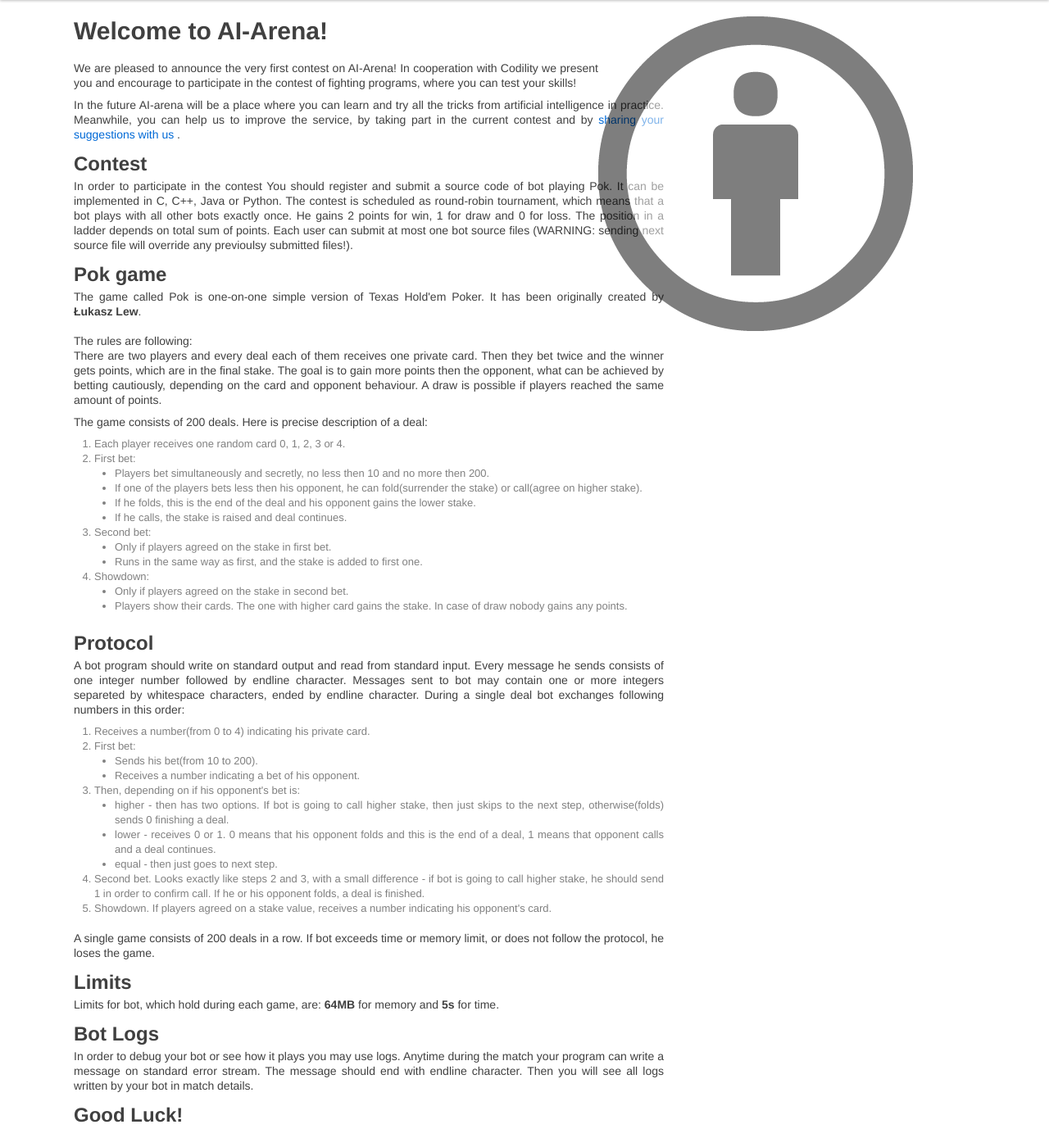
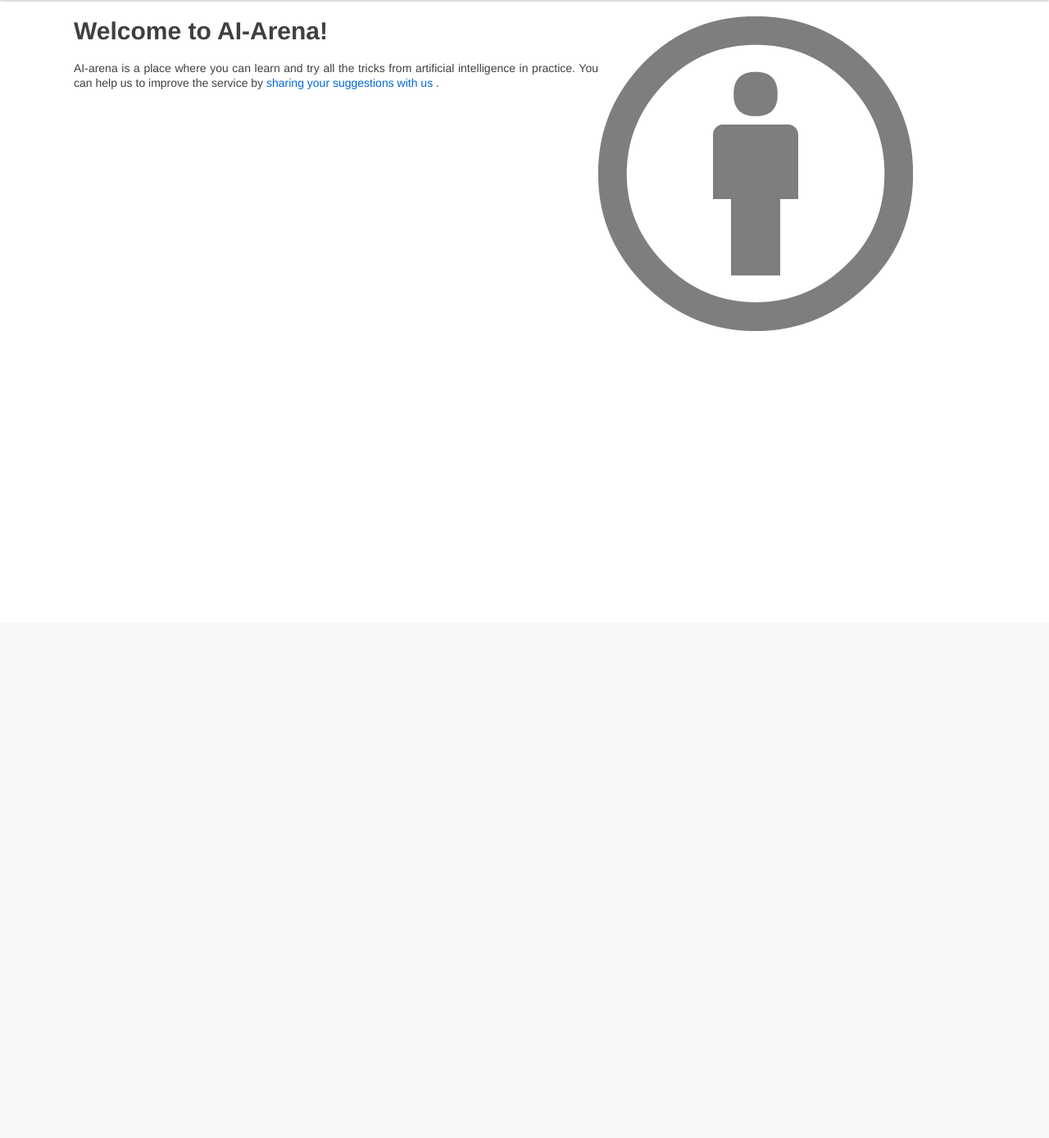
Before and after one commit to Buzdygan/ai-arena, a Django app: page / in a window 1280 px wide. Shown: the part 40-1429 px from the top of the page at 82% size. After the commit the page ends 444 px from the top, so only its background shows below. Run offline with Django 3.2, Linux system fonts and the light colour scheme; parts of the project's set-up code (start-up, migrations or seed data) failed here and were passed over; some libraries are stand-ins or nearby versions.

Commit message:
Reversing from may contest version

```diff
--- a/ai_arena/contests/may_contest_views.py
+++ b/ai_arena/contests/may_contest_views.py
@@ -139,9 +139,6 @@ def uploaded_for_tests(request):
     return render_to_response('may_contest/uploaded_for_testing.html',
             context_instance=RequestContext(request))
 
-def contact(request):
-    return render_to_response('may_contest/contact.html',
-            context_instance=RequestContext(request))
 
 def online_bot_uploaded(request, bot_name):
     return render_to_response('may_contest/online_bot_uploaded.html',
--- a/ai_arena/contests/views.py
+++ b/ai_arena/contests/views.py
@@ -15,3 +15,7 @@ def error(request):
     """
     return render_to_response('error.html',
             context_instance=RequestContext(request))
+
+def contact(request):
+    return render_to_response('contact.html',
+            context_instance=RequestContext(request))
--- a/ai_arena/templates/index.html
+++ b/ai_arena/templates/index.html
@@ -14,111 +14,9 @@
 <h1> Welcome to AI-Arena! </h1>
 
 <p class='p_news'>
-We are pleased to announce the very first contest on AI-Arena!
-In cooperation with Codility we present you and encourage to participate in the contest of fighting programs, where you can test
-your skills!
+AI-arena is a place where you can learn and try all the tricks from artificial intelligence in practice.
+You can help us to improve the service by <a href="{% url contact_us %}" > sharing your suggestions with us </a>.
 </p>
-
-<p class='p_news'>
-In the future AI-arena will be a place where you can learn and try all the tricks from artificial intelligence in practice.
-Meanwhile, you can help us to improve the service, by taking part in the current contest
-and by <a href="{% url may_contest_contact_us %}" > sharing your suggestions with us </a>.
-</p>
-
-<h2> Contest </h2>
-
-<p class='p_news'>
-In order to participate in the contest You should register and submit a source code of bot playing Pok.
-It can be implemented in C, C++, Java or Python.
-The contest is scheduled as round-robin tournament, which means that a bot plays with all other bots exactly once.
-He gains 2 points for win, 1 for draw and 0 for loss.
-The position in a ladder depends on total sum of points.
-Each user can submit at most one bot source files (WARNING: sending next source file will override any previoulsy submitted files!).
-</p>
-
-<h2> Pok game </h2>
-
-<p class='p_news'>
-The game called Pok is one-on-one simple version of Texas Hold'em Poker.
-It has been originally created by <b>Łukasz Lew</b>.
-<br>
-<br>
-The rules are following:<br>
-There are two players and every deal each of them receives one private card.
-Then they bet twice and the winner gets points, which are in the final stake.
-The goal is to gain more points then the opponent, what can be achieved by betting cautiously, depending on the card and opponent behaviour.
-A draw is possible if players reached the same amount of points.
-</p>
-<p class='p_news'>
-The game consists of 200 deals. Here is precise description of a deal:
-<ol>
-    <li> Each player receives one random card 0, 1, 2, 3 or 4.
-    <li> First bet:
-        <ul>
-            <li> Players bet simultaneously and secretly, no less then 10 and no more then 200.
-            <li> If one of the players bets less then his opponent, he can fold(surrender the stake) or call(agree on higher stake).
-            <li> If he folds, this is the end of the deal and his opponent gains the lower stake.
-            <li> If he calls, the stake is raised and deal continues.
-        </ul>
-    <li> Second bet:
-        <ul>
-            <li> Only if players agreed on the stake in first bet.
-            <li> Runs in the same way as first, and the stake is added to first one.
-        </ul>
-    <li> Showdown:
-        <ul>
-            <li> Only if players agreed on the stake in second bet.
-            <li> Players show their cards. The one with higher card gains the stake. In case of draw nobody gains any points.
-        </ul>
-</ol>
-</p>
-
-<h2> Protocol </h2>
-
-<p class='p_news'>
-A bot program should write on standard output and read from standard input.
-Every message he sends consists of one integer number followed by endline character.
-Messages sent to bot may contain one or more integers separeted by whitespace characters, ended by endline character.
-During a single deal bot exchanges following numbers in this order:
-</p>
-<ol>
-    <li> Receives a number(from 0 to 4) indicating his private card.
-    <li> First bet:
-        <ul>
-            <li> Sends his bet(from 10 to 200).
-            <li> Receives a number indicating a bet of his opponent.
-        </ul>
-    <li> Then, depending on if his opponent's bet is:
-        <ul>
-            <li> higher - then has two options. If bot is going to call higher stake, then just skips to the next step, otherwise(folds) sends 0 finishing a deal.
-            <li> lower - receives 0 or 1. 0 means that his opponent folds and this is the end of a deal, 1 means that opponent calls and a deal continues.
-            <li> equal - then just goes to next step.
-        </ul>
-    <li> Second bet. Looks exactly like steps 2 and 3, with a small difference - if bot is going to call higher stake, he should send 1 in order to confirm call. If he or his opponent folds, a deal is finished.
-    <li> Showdown. If players agreed on a stake value, receives a number indicating his opponent's card.
-</ol>
-<p class='p_news'>
-A single game consists of 200 deals in a row. If bot exceeds time or memory limit, or does not follow the protocol, he loses the game.
-</p>
-
-<h2> Limits </h2>
-
-<p class='p_news'>
-Limits for bot, which hold during each game, are: <b> 64MB </b> for memory and <b> 5s </b> for time.
-</p>
-
-<h2> Bot Logs </h2>
-
-<p class='p_news'>
-In order to debug your bot or see how it plays you may use logs.
-Anytime during the match your program can write a message on standard error stream.
-The message should end with endline character.
-Then you will see all logs written by your bot in match details.
-</p>
-
-<h2>
-Good Luck!
-</h2>
 
 </div>
 {% endblock %}
--- a/ai_arena/urls.py
+++ b/ai_arena/urls.py
@@ -20,15 +20,6 @@ urlpatterns = patterns('',
     url(r'^$', 'contests.views.index'),
     url(r'^error/$', 'contests.views.error'),
 
-    url(r'^ladder/$', 'contests.may_contest_views.show_ladder', name='may_contest_ladder'),
-    url(r'^my_results/$', 'contests.may_contest_views.my_results', name='may_contest_my_results'),
-    url(r'^my_results/details/(?P<match_id>\d+)/$', 'contests.may_contest_views.match_details'),
-    url(r'^downloads/$', 'contests.may_contest_views.downloads'),
-    url(r'^online_bot_creation/$', 'contests.may_contest_views.online_bot_creation', name='may_contest_online_bot_creation'),
-    url(r'^online_bot_creation/uploaded/(?P<bot_name>\w+)/$', 'contests.may_contest_views.online_bot_uploaded', name='may_contest_online_bot_uploaded'),
-    url(r'^testing/$', 'contests.may_contest_views.testing', name='may_contest_testing'),
-    url(r'^testing/uploaded/$', 'contests.may_contest_views.uploaded_for_tests'),
-    url(r'^contact_us/$', 'contests.may_contest_views.contact', name='may_contest_contact_us'),
 
     url(r'^accounts/', include('registration2.backends.simple.urls')),
     url(r'^accounts/login/$', 'django.contrib.auth.views.login'),
@@ -46,22 +37,33 @@ urlpatterns = patterns('',
     url(r'^game_details/(?P<game_id>\d+)/edit/$', 'contests.game_views.edit_game'),
     url(r'^game_details/(?P<game_id>\d+)/delete/$', 'contests.game_views.delete_game'),
 
-    #url(r'^(?P<comment_type>\w+)/add_comment/(?P<object_id>\d+)/$', 'contests.comment_views.add_comment'),
-    #url(r'^(?P<comment_type>\w+)/del_comment/(?P<object_id>\d+)/(?P<comment_id>\d+)/$', 'contests.comment_views.del_comment'),
-    #url(r'^(?P<comment_type>\w+)/edit_comment/(?P<object_id>\d+)/(?P<comment_id>\d+)/$', 'contests.comment_views.edit_comment'),
+    url(r'^(?P<comment_type>\w+)/add_comment/(?P<object_id>\d+)/$', 'contests.comment_views.add_comment'),
+    url(r'^(?P<comment_type>\w+)/del_comment/(?P<object_id>\d+)/(?P<comment_id>\d+)/$', 'contests.comment_views.del_comment'),
+    url(r'^(?P<comment_type>\w+)/edit_comment/(?P<object_id>\d+)/(?P<comment_id>\d+)/$', 'contests.comment_views.edit_comment'),
 
     url(r'^send_bot/$', 'contests.bot_views.send_bot_with_game', name='send_bot_with_game'),
-    #url(r'^send_bot/(?P<game_id>\d+)/$', 'contests.bot_views.send_bot'),
+    url(r'^send_bot/(?P<game_id>\d+)/$', 'contests.bot_views.send_bot'),
     url(r'^send_bot_without_name/(?P<game_id>\d+)/$', 'contests.bot_views.send_bot_without_name'),
-    url(r'^send_bot_may_contest/$', 'contests.may_contest_views.may_contest_send_bot', name='may_contest_send_bot'),
 
     url(r'^results/match_results_list/$', 'contests.match_views.match_results_list', name='match_results_list'),
     url(r'^results/show_match_result/(?P<match_id>\d+)/$', 'contests.match_views.show_match_result', name='show_match_result'),
     url(r'^launch_match/$', 'contests.match_views.launch_match', name='launch_match'),
     url(r'^launch_match/(?P<game_id>\d+)/(?P<number_of_bots>\d+)/$', 'contests.match_views.launch_match', name='launch_game_match'),
     url(r'^contests/contests_list/$', 'contests.contest_views.contests_list', name='contests_list'),
-    #url(r'^contests/show_contest/(?P<contest_id>\d+)/$', 'contests.contest_views.show_contest', name='show_contest'),
-    #url(r'^contests/add_contestant/(?P<contest_id>\d+)/$', 'contests.contest_views.add_contestant', name='add_contestant'),
+    url(r'^contests/show_contest/(?P<contest_id>\d+)/$', 'contests.contest_views.show_contest', name='show_contest'),
+    url(r'^contests/add_contestant/(?P<contest_id>\d+)/$', 'contests.contest_views.add_contestant', name='add_contestant'),
+    url(r'^contact_us/$', 'contests.views.contact', name='contact_us'),
+
+
+    #url(r'^ladder/$', 'contests.may_contest_views.show_ladder', name='may_contest_ladder'),
+    #url(r'^my_results/$', 'contests.may_contest_views.my_results', name='may_contest_my_results'),
+    #url(r'^my_results/details/(?P<match_id>\d+)/$', 'contests.may_contest_views.match_details'),
+    #url(r'^downloads/$', 'contests.may_contest_views.downloads'),
+    #url(r'^send_bot_may_contest/$', 'contests.may_contest_views.may_contest_send_bot', name='may_contest_send_bot'),
+    #url(r'^online_bot_creation/$', 'contests.may_contest_views.online_bot_creation', name='may_contest_online_bot_creation'),
+    #url(r'^online_bot_creation/uploaded/(?P<bot_name>\w+)/$', 'contests.may_contest_views.online_bot_uploaded', name='may_contest_online_bot_uploaded'),
+    #url(r'^testing/$', 'contests.may_contest_views.testing', name='may_contest_testing'),
+    #url(r'^testing/uploaded/$', 'contests.may_contest_views.uploaded_for_tests'),
 
 )
 
```
Also changed, not shown: ai_arena/templates/base.html (+1 -9 lines), ai_arena/templates/may_contest/contact.html (deleted, +0 -16 lines).
